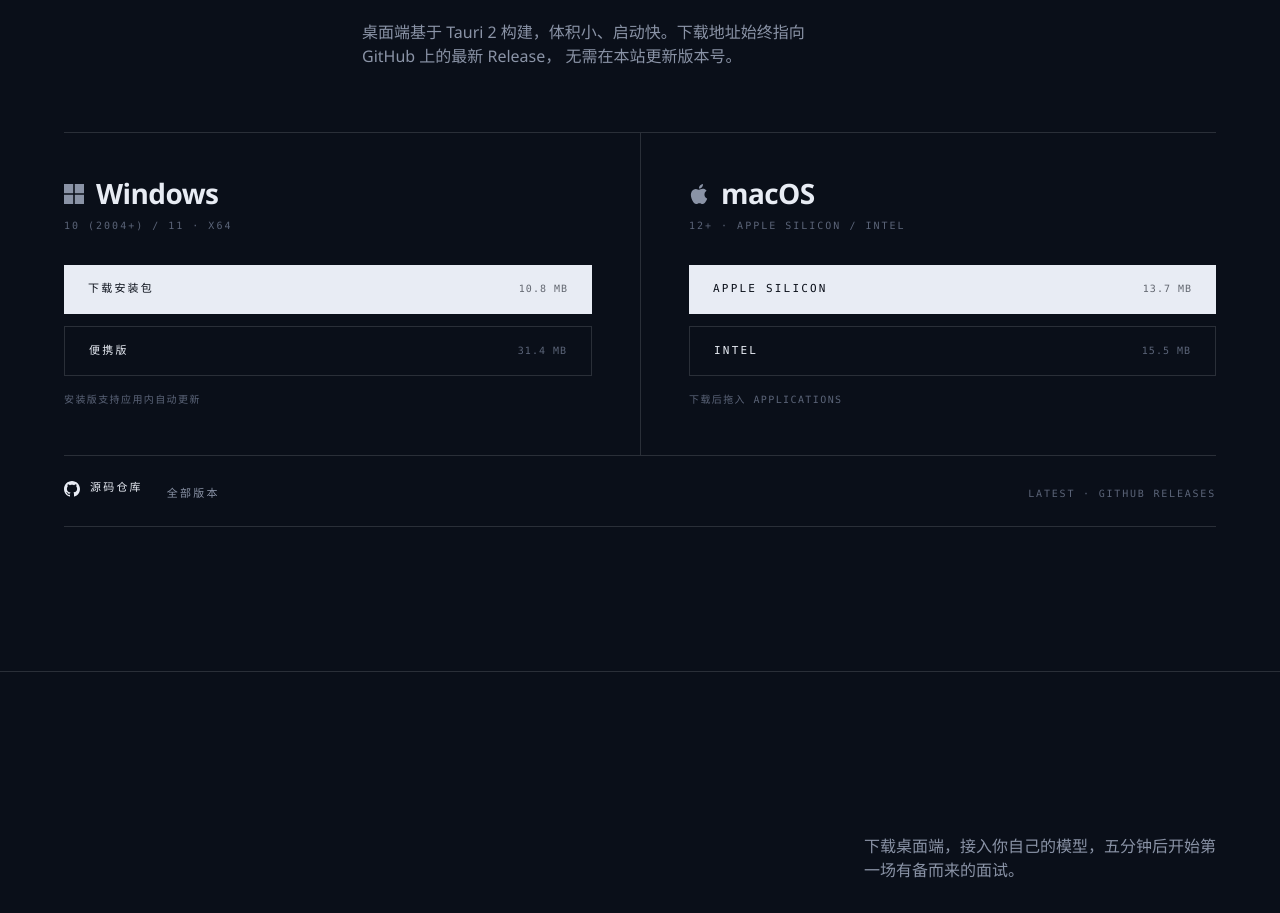
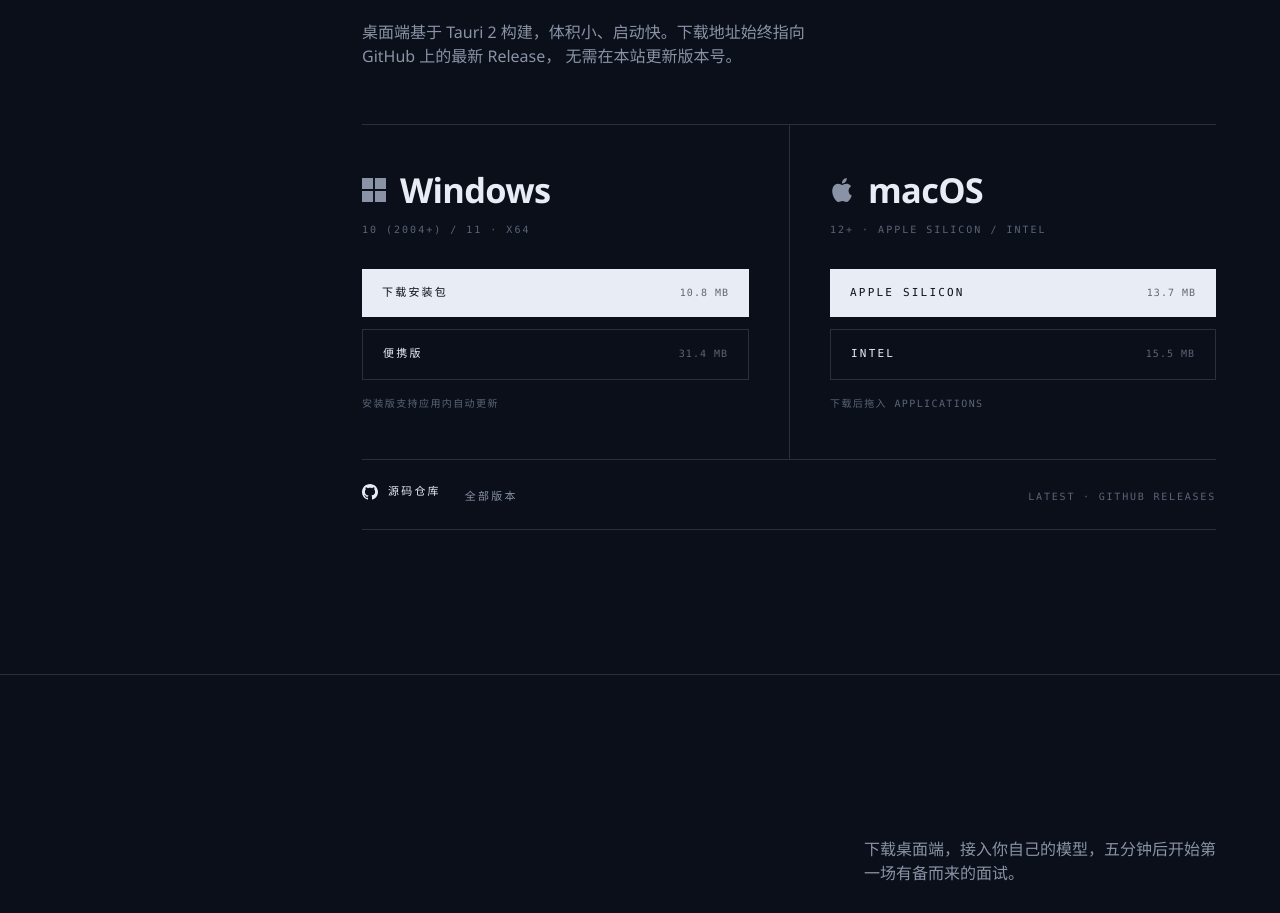
Before and after one commit to alvinluo-tech/mianxu-website, a React (Vite) app: page / in a window 1280 px wide. Shown: the part 8120-9033 px from the top of the page. Built offline with nearby package versions, Linux system fonts and the light colour scheme.

Commit message:
style(download): 收窄平台栏并放大系统名，对齐内容列

```diff
--- a/src/components/Download.jsx
+++ b/src/components/Download.jsx
@@ -65,22 +65,20 @@ export default function Download() {
               桌面端基于 Tauri 2 构建，体积小、启动快。下载地址始终指向 GitHub 上的最新 Release，
               无需在本站更新版本号。
             </p>
-          </div>
-        </div>
 
-        <div className="mt-16 grid border-t border-line md:grid-cols-2">
+            <div className="mt-14 grid max-w-4xl border-t border-line md:grid-cols-2">
               {PLATFORMS.map((p, i) => (
                 <div
                   key={p.key}
                   className={`border-b border-line py-10 md:py-12 ${
-                i === 1 ? "md:border-l md:border-line md:pl-12" : "md:pr-12"
+                    i === 1 ? "md:border-l md:border-line md:pl-10" : "md:pr-10"
                   }`}
                 >
-              <div className="flex items-center gap-3">
-                <p.Icon className="h-5 w-5 text-paper-ash" />
-                <h3 className="display text-[1.75rem] text-paper">{p.name}</h3>
+                  <div className="flex items-center gap-3.5">
+                    <p.Icon className="h-6 w-6 text-paper-ash" />
+                    <h3 className="display text-[2.15rem] leading-none text-paper">{p.name}</h3>
                   </div>
-              <p className="mt-3 font-mono text-[10px] uppercase tracking-[0.2em] text-paper-mute">
+                  <p className="mt-3.5 font-mono text-[10px] uppercase tracking-[0.2em] text-paper-mute">
                     {p.meta}
                   </p>
 
@@ -89,7 +87,7 @@ export default function Download() {
                       <a
                         key={item.key}
                         href={downloadUrl(item.key)}
-                    className={`flex items-baseline justify-between px-6 py-4 transition-colors duration-500 ease-expo ${
+                        className={`flex items-baseline justify-between px-5 py-4 transition-colors duration-500 ease-expo ${
                           j === 0
                             ? "bg-paper text-ink hover:bg-white"
                             : "border border-line text-paper hover:border-paper/50 hover:bg-paper/[0.04]"
@@ -141,6 +139,8 @@ export default function Download() {
               </p>
             </div>
           </div>
+        </div>
+      </div>
     </section>
   );
 }
```
Lines whose indentation alone changed are shown as unchanged.
